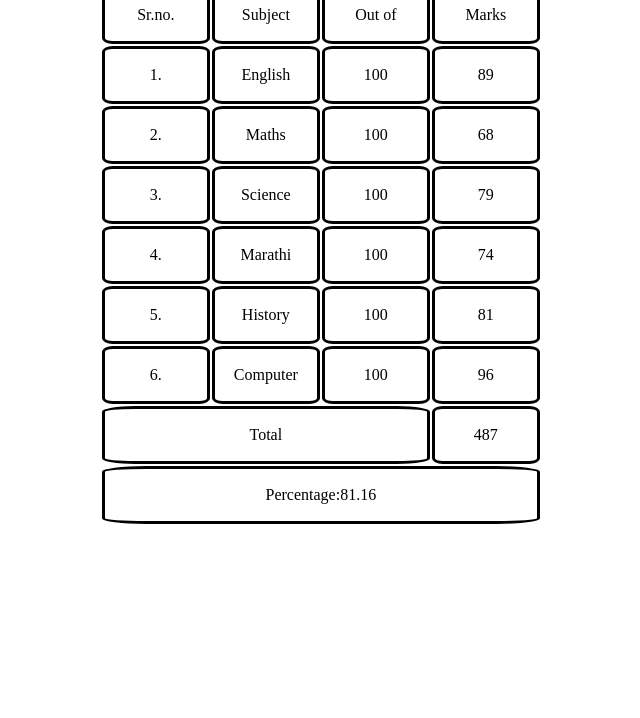
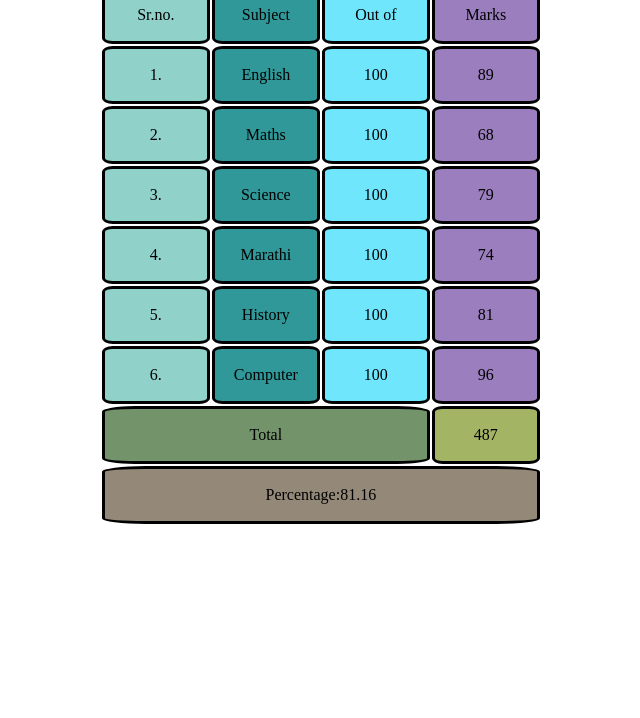
Before and after one commit to DeveloperParthPatil/ParthHTML, a plain HTML site: page table-tag/report-card.html in a window 1280 px wide. Shown: the part 82-800 px from the top of the page, without its empty margins (300-940 px from the left). Drawn offline with Linux system fonts and the light colour scheme.

Commit message:
Add files via upload

```diff
--- a/table-tag/report-card.html
+++ b/table-tag/report-card.html
@@ -22,6 +22,18 @@
             text-align: center;
             font-family: cursive;
         }
+        .box-1{
+          background-color:#90D1CA ;
+        }
+        .box-2{
+            background-color:#309898;
+        }
+        .box-3{
+            background-color:#6FE6FC;
+        }
+        .box-4{
+            background-color:#9B7EBD ;
+        }
     </style>
 </head>
 
@@ -32,61 +44,61 @@
         <table>
             <!-- Row one  -->
             <tr>
-                <td>Sr.no.</td>
-                <td>Subject</td>
-                <td>Out of </td>
-                <td>Marks </td>
+                <td class="box-1">Sr.no.</td>
+                <td class="box-2">Subject</td>
+                <td class="box-3">Out of </td>
+                <td class="box-4">Marks </td>
             </tr>
             <!-- Row two  -->
             <tr>
-                <td>1.</td>
-                <td>English</td>
-                <td>100</td>
-                <td>89</td>
+                <td class="box-1">1.</td>
+                <td class="box-2">English</td>
+                <td class="box-3"> 100</td>
+                <td class="box-4">89</td>
             </tr>
             <!-- Row three  -->
             <tr>
-                <td>2.</td>
-                <td>Maths</td>
-                <td>100</td>
-                <td>68</td>
+                <td class="box-1" >2.</td>
+                <td class="box-2">Maths</td>
+                <td class="box-3">100</td>
+                <td class="box-4">68</td>
             </tr>
             <!-- Row four  -->
             <tr>
-                <td>3.</td>
-                <td>Science </td>
-                <td>100</td>
-                <td>79</td>
+                <td class="box-1">3.</td>
+                <td class="box-2">Science </td>
+                <td class="box-3">100</td>
+                <td class="box-4">79</td>
             </tr>
             <!-- Row five  -->
             <tr>
-                <td>4.</td>
-                <td>Marathi</td>
-                <td>100</td>
-                <td>74</td>
+                <td class="box-1">4.</td>
+                <td class="box-2">Marathi</td>
+                <td class="box-3">100</td>
+                <td class="box-4">74</td>
             </tr>
             <!-- Row six  -->
             <tr>
-                <td>5.</td>
-                <td>History</td>
-                <td>100</td>
-                <td>81</td>
+                <td class="box-1">5.</td>
+                <td class="box-2">History</td>
+                <td class="box-3">100</td>
+                <td class="box-4">81</td>
             </tr>
             <!-- Row seven  -->
             <tr>
-                <td>6.</td>
-                <td>Computer</td>
-                <td>100</td>
-                <td>96</td>
+                <td class="box-1">6.</td>
+                <td class="box-2">Computer</td>
+                <td class="box-3">100</td>
+                <td class="box-4">96</td>
             </tr>
             <!-- Row eight -->
             <tr>
-                <td colspan="3">Total</td>
-                <td>487</td>
+                <td colspan="3" style="background-color:#73946B ;">Total</td>
+                <td style="background-color:#A4B465 ;">487</td>
             </tr>
             <!-- Row nine  -->
             <tr>
-                <td colspan="4">Percentage:81.16</td>
+                <td colspan="4" style="background-color:#948979 ;">Percentage:81.16</td>
             </tr>
         </table>
     </div>
```
Also changed, not shown: table-tag/image-gallery.html (added, +57 -0 lines).
